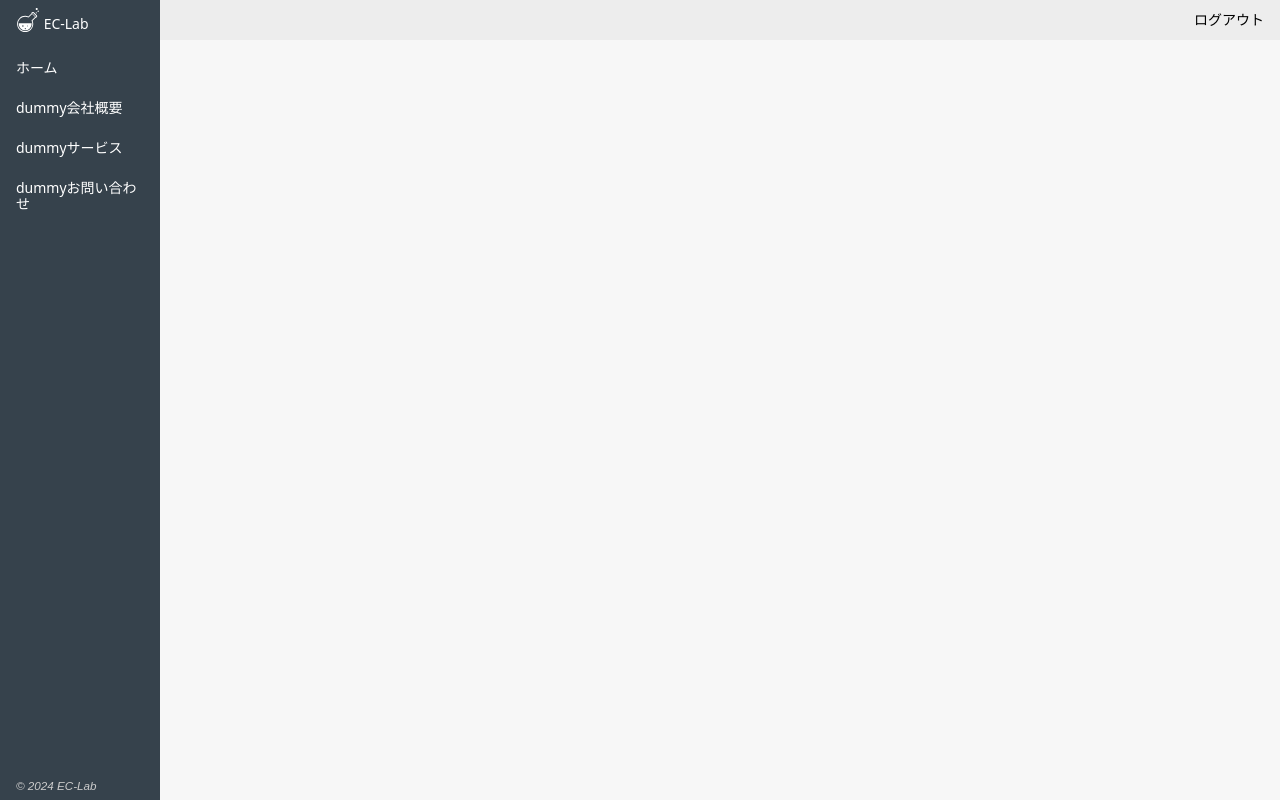
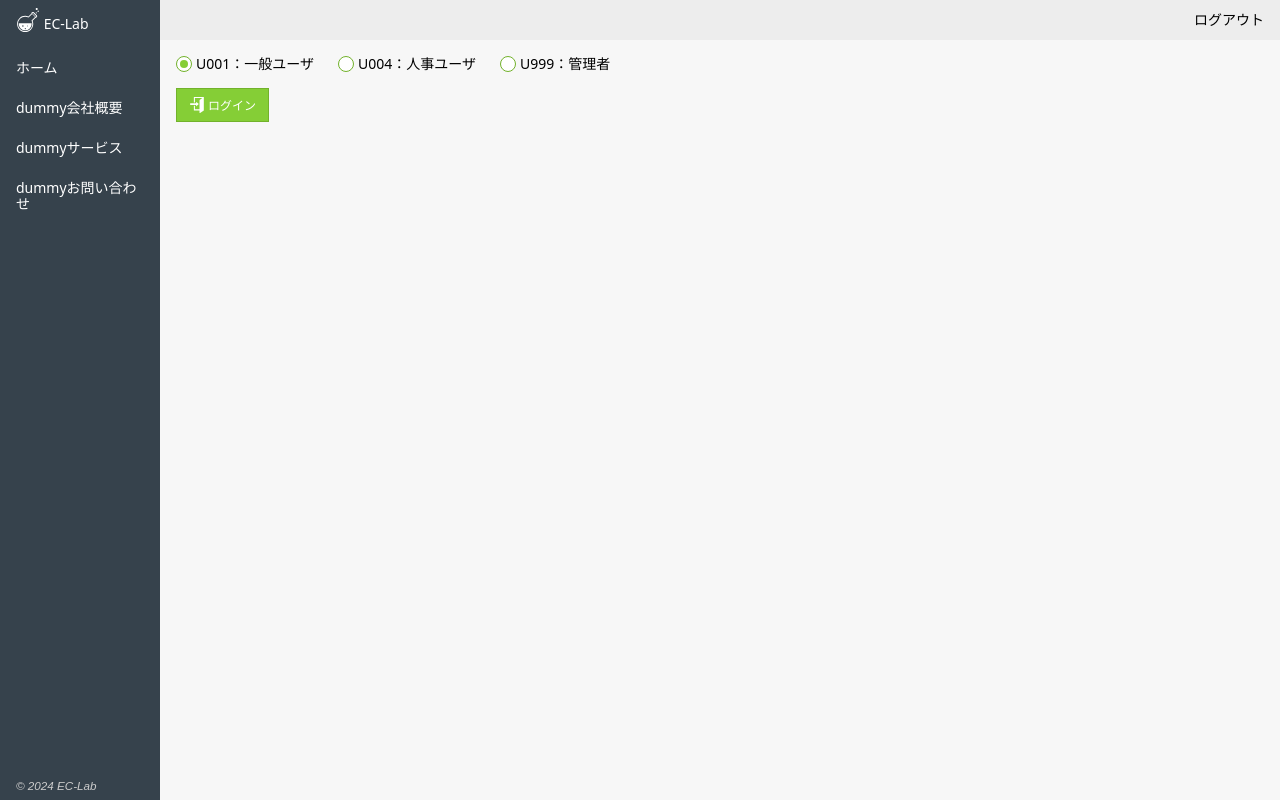
Before and after one commit to choimaru/ec-lab, a Nuxt app: page /login in a window 1280 px wide. Built offline with nearby package versions, Linux system fonts and the light colour scheme.

Commit message:
仮ログイン

```diff
--- /dev/null
+++ b/src/components/button/ButtonLogin.vue
@@ -0,0 +1,17 @@
+<script setup lang="ts">
+import type { BaseProps } from './ButtonBase.vue';
+
+type Emit = {
+  'on-login': [];
+};
+
+const props = defineProps<BaseProps>();
+const emit = defineEmits<Emit>();
+</script>
+
+<template>
+  <ButtonBase color="green" :disabled="props.disabled" @on-click="emit('on-login')">
+    <IconLogin />
+    ログイン
+  </ButtonBase>
+</template>
--- /dev/null
+++ b/src/components/icon/IconLogin.vue
@@ -0,0 +1,21 @@
+<script setup lang="ts">
+import type { BaseProps } from './IconSvgBase.vue';
+
+const props = defineProps<BaseProps>();
+</script>
+
+<template>
+  <IconSvgBase :color="props.color">
+    <g>
+      <path
+        d="M155.81,0v173.889h33.417V33.417h235.592l-74.87,50.656c-8.469,5.727-13.535,15.289-13.535,25.503v286.24
+		H189.227V282.079H155.81v147.154h180.604v70.93c0,4.382,2.423,8.404,6.29,10.451c3.867,2.056,8.558,1.811,12.189-0.644
+		l119.318-80.736V0H155.81z"
+      ></path>
+      <path
+        d="M228.657,290.4c0,1.844,1.068,3.524,2.75,4.3c1.664,0.775,3.638,0.514,5.042-0.685l78.044-66.035
+		l-78.044-66.034c-1.404-1.2-3.378-1.46-5.042-0.686c-1.681,0.775-2.75,2.456-2.75,4.3v33.392H37.79v58.064h190.868V290.4z"
+      ></path>
+    </g>
+  </IconSvgBase>
+</template>
--- a/src/pages/index.vue
+++ b/src/pages/index.vue
@@ -1,3 +1,4 @@
 <template>
+  <div><NuxtLink to="/login">ログイン</NuxtLink></div>
   <div><NuxtLink to="/user/list">ユーザ一覧</NuxtLink></div>
 </template>
--- /dev/null
+++ b/src/pages/login/index.vue
@@ -0,0 +1,32 @@
+<script setup lang="ts">
+const userList = [
+  { id: 'U001', name: 'U001：一般ユーザ', authority: 0 },
+  { id: 'U004', name: 'U004：人事ユーザ', authority: 3 },
+  { id: 'U999', name: 'U999：管理者', authority: 99 },
+];
+
+const userId = ref('U001');
+
+const onLogin = () => {
+  const loginUser = userList.find((user) => user.id === userId.value);
+  const loginInfo = useLoginInfo();
+
+  if (loginUser) {
+    loginInfo.value.userId = loginUser.id;
+    loginInfo.value.userName = loginUser.name;
+    loginInfo.value.authority = loginUser.authority;
+  }
+
+  navigateTo('/');
+};
+</script>
+
+<template>
+  <form>
+    <RadioList :list="userList" id-prefix="user_" v-model:pickedId="userId" />
+    <br />
+    <ButtonLogin @on-login="onLogin" />
+  </form>
+</template>
+
+<style scoped></style>
```
